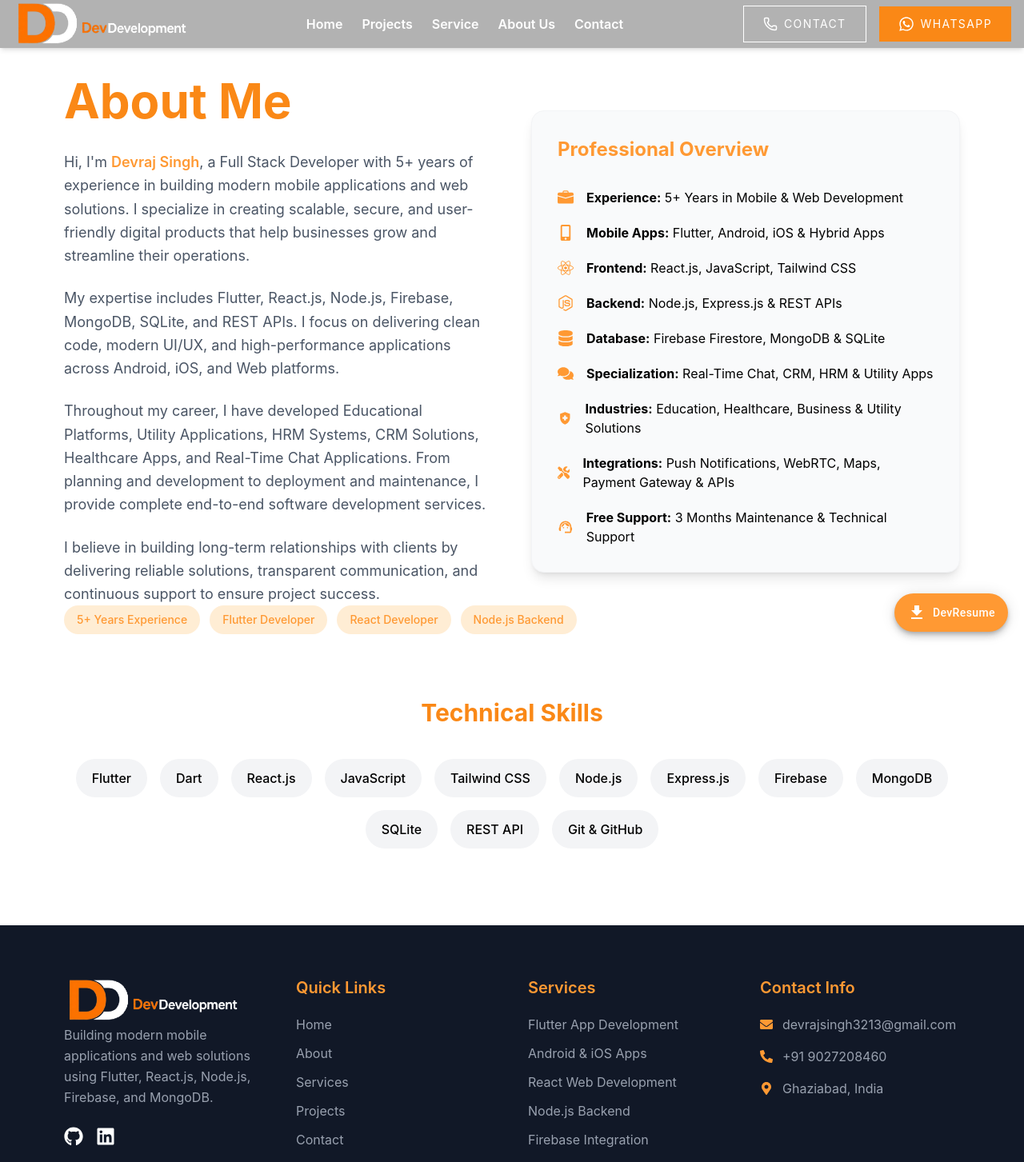
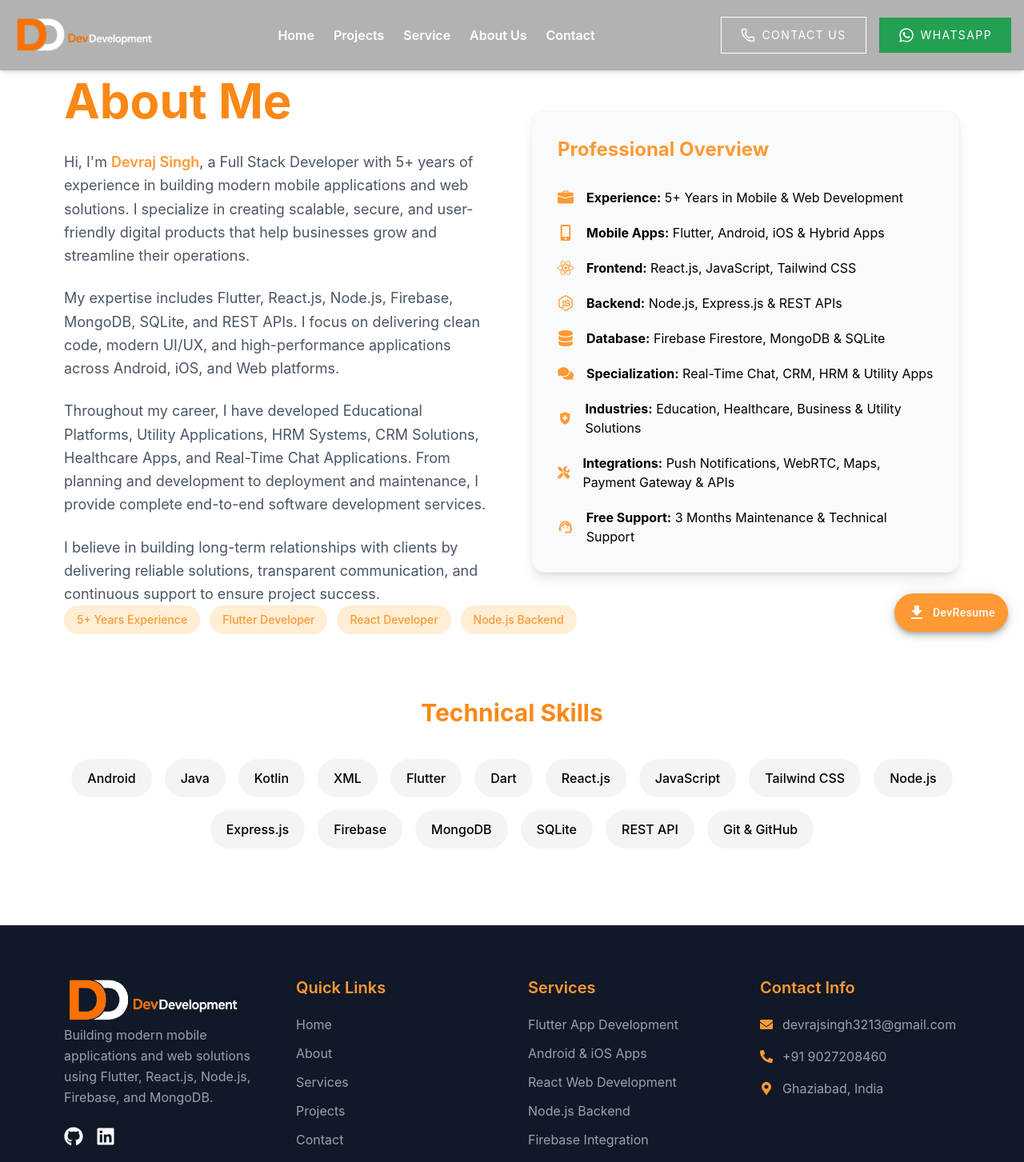
Before and after one commit to 5DevrajSingh/dev-development, a React (Vite) app: page /about in a window 1280 px wide. Shown: the top 1453 px of the page at 80% size. Built offline with nearby package versions, Linux system fonts and the light colour scheme.

Commit message:
Updated portfolio design

```diff
--- a/src/App.jsx
+++ b/src/App.jsx
@@ -14,7 +14,16 @@ import DownloadIcon from "@mui/icons-material/Download";
 
 function App() {
 
+const handleDownload = () => {
+  const fileUrl = `${import.meta.env.BASE_URL}Devraj-Resume.pdf`;
 
+  const link = document.createElement("a");
+  link.href = fileUrl;
+  link.download = "Devraj-Resume.pdf";
+  document.body.appendChild(link);
+  link.click();
+  document.body.removeChild(link);
+};
   return (
     <BrowserRouter>
     <ScrollToTop/>
@@ -30,7 +39,7 @@ function App() {
     <Fab
           variant="extended" // 1. Circle से Extended शेप में बदलने के लिए
           aria-label="download resume"
-          // onClick={handleDownload}
+          onClick={handleDownload}
           sx={{
             position: "fixed",
             bottom: 10,
--- a/src/components/NavBar.jsx
+++ b/src/components/NavBar.jsx
@@ -2,6 +2,7 @@ import React, { useEffect, useState } from "react";
 import { Link, useLocation, useNavigate } from "react-router-dom";
 import { Menu, X, Phone, MessageCircle } from "lucide-react";
 import { FaWhatsapp } from "react-icons/fa";
+import logo from "../assets/ddl_logo4.png";
 
 
 function Navbar() {
@@ -24,26 +25,26 @@ function Navbar() {
   return (
     <nav
       className={`fixed top-0 left-0 w-full z-50 transition-all duration-300 ${isHomePage
-        ? scrolled
-          ? "bg-black/40  border-b border-white/10 shadow-lg text-white"
-          : "bg-black/40 text-white"
-        : "bg-black/30 shadow-md text-white"
-        //   ? "bg-black/30 backdrop-blur-md shadow-md text-white"
+          ? scrolled
+            ? "bg-black/40 border-b border-white/10 shadow-lg text-white"
+            : "bg-transparent text-white"
+          : "bg-black/30 shadow-md text-white"
+        //   ? "bg-black/20 border-b border-white/20 shadow-lg text-white backdrop-blur-md"
         //   : "bg-transparent text-white"
-        // : "bg-black/30 backdrop-blur-md shadow-md text-white"
+        // : "bg-black/10 shadow-md text-white backdrop-blur-md"
+
         }`}
     >
-      <div className="w-full max-w-7xl mx-auto px-3 sm:px-4 overflow-hidden">
 
+      <div className="w-full max-w-7xl mx-auto px-3 sm:px-4 py-5 overflow-hidden">
         {/* Desktop Navbar */}
-        <div className="hidden md:flex items-center justify-between">
-
+        <div className="hidden lg:flex items-center justify-between">
           {/* Logo */}
           <img
             onClick={() => navigate(`/`)}
-            src="/ddl_logo4.png"
+            src={logo}
             alt="Logo"
-            className="h-15 w-auto object-contain cursor-pointer"
+            className="h-12 w-auto object-contain cursor-pointer"
           />
 
           {/* Desktop Menu */}
@@ -82,50 +83,6 @@ function Navbar() {
 
           {/* Desktop Buttons */}
           <div className="flex items-center gap-4">
-
-            <Link
-              to="/contact"
-              className="border border-white px-6 py-3 flex items-center gap-2 text-white uppercase tracking-widest text-sm hover:bg-white hover:text-black transition-all duration-300"
-            >
-              <Phone size={18} />
-              <span className="hidden lg:block">Contact</span>
-            </Link>
-
-            <a
-              href="https://wa.me/9027208460"
-              target="_blank"
-              rel="noopener noreferrer"
-              className="bg-[#fa8816] px-6 py-3 flex items-center gap-2 text-white uppercase tracking-widest text-sm hover:opacity-90 transition-all duration-300"
-            >
-              <FaWhatsapp size={20} />
-              <span className="hidden lg:block">WhatsApp</span>
-            </a>
-
-          </div>
-        </div>
-
-        {/* Mobile Navbar */}
-        <div className="flex lg:hidden items-center justify-between w-full">
-
-          {/* Left Burger */}
-          <button
-            className="text-white"
-            onClick={() => setMenuOpen(!menuOpen)}
-          >
-            {menuOpen ? <X size={30} /> : <Menu size={30} />}
-          </button>
-
-          {/* Center Logo */}
-          <img
-            onClick={() => navigate(`/`)}
-            src="/ddl_logo4.png"
-            alt="Logo"
-            className="h-10 w-auto cursor-pointer"
-          />
-
-          {/* Right Icons */}
-          <div className="flex items-center gap-2">
-
             <Link
               to="/contact"
               className="border border-white px-6 py-3 flex items-center gap-2 text-white uppercase tracking-widest text-sm hover:bg-white hover:text-black transition-all duration-300"
@@ -138,19 +95,53 @@ function Navbar() {
               href="https://wa.me/9027208460"
               target="_blank"
               rel="noopener noreferrer"
-              className="bg-[#fa8816] p-2 text-white"
+              className="bg-[#24a052] px-6 py-3 flex items-center gap-2 text-white uppercase tracking-widest text-sm hover:opacity-90 transition-all duration-300"
             >
-              <FaWhatsapp size={18} />
+              <FaWhatsapp size={20} />
+              <span className="hidden lg:block">WhatsApp</span>
             </a>
-
           </div>
         </div>
 
+        {/* Mobile Navbar */}
+        <div className="flex lg:hidden items-center justify-between w-full">
+          {/* Left Burger */}
+          <button className="text-white" onClick={() => setMenuOpen(!menuOpen)}>
+            {menuOpen ? <X size={30} /> : <Menu size={30} />}
+          </button>
+
+          {/* Center Logo */}
+          <img
+            onClick={() => navigate(`/`)}
+            src={logo}
+            alt="Logo"
+            className="h-10 w-auto cursor-pointer"
+          />
+
+          {/* Right Icons */}
+          <div className="flex items-center gap-2">
+            <Link
+              to="/contact"
+              className="border border-white p-2 rounded-full flex items-center justify-center text-white hover:bg-white hover:text-black transition-all duration-300"
+            >
+              <Phone size={18} />
+            </Link>
+
+            <a
+              href="https://wa.me/9027208460"
+              target="_blank"
+              rel="noopener noreferrer"
+              className="bg-[#24a052]   p-2 rounded-full flex items-center justify-center text-white"
+            >
+              <FaWhatsapp size={22} />
+            </a>
+          </div>
+        </div>
       </div>
 
       {/* Mobile Menu */}
       {menuOpen && (
-        <div className="md:hidden bg-gray-800 text-white px-6 pb-5">
+        <div className="lg:hidden bg-gray-800 text-white px-6 pb-5">
           <ul className="flex flex-col gap-4 font-semibold">
 
             <li>
--- a/src/pages/About.jsx
+++ b/src/pages/About.jsx
@@ -161,6 +161,11 @@ const About = () => {
 
           <div className="flex flex-wrap justify-center gap-4">
             {[
+              "Android",
+
+              "Java",
+              "Kotlin",
+              "XML",
               "Flutter",
               "Dart",
               "React.js",
```
Also changed, not shown: 2 other files (tests, documents, lock files or other folders).
